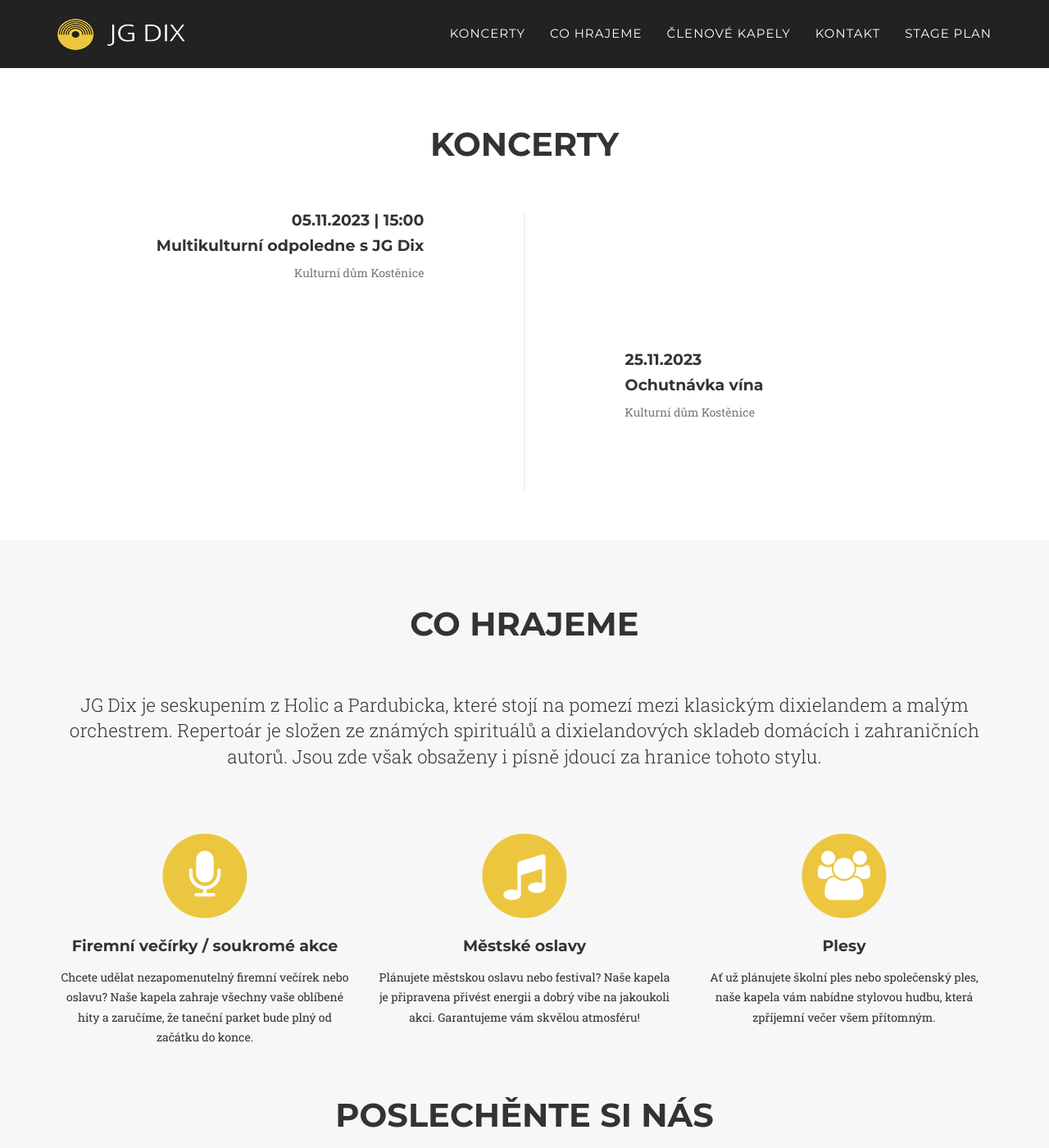
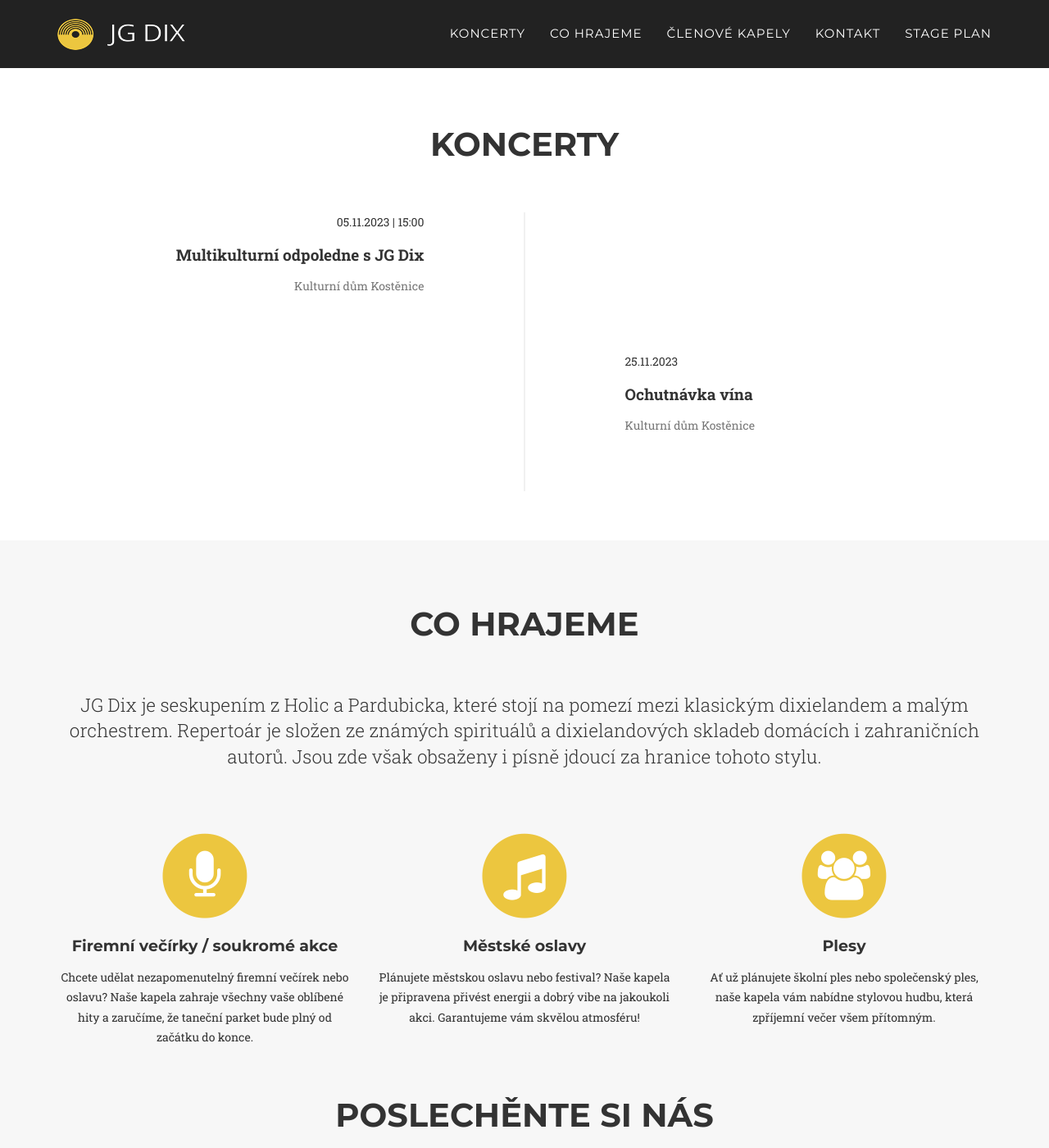
Before and after one commit to skalahonza/jgdix, a Jekyll site: the page built from index.html, in a window 1280 px wide and 1400 px high, scrolled down 616 px. Shown: the whole window at 82% size. Built offline with Jekyll 4.4.1, drawn with Linux system fonts in a browser that asks for light colours; some web fonts are replaced.

Commit message:
Do not use h4 for concerts info

```diff
--- a/_includes/concerts.html
+++ b/_includes/concerts.html
@@ -19,8 +19,16 @@
                         {% endif %}
                             <div class="timeline-panel">
                                 <div class="timeline-heading">
-                                    <h4>{{ concert.date | date: "%d.%m.%Y" }}{% if concert.time and concert.time != "" %} | {{ concert.time }}{% endif %}</h4>
-                                    <h4 class="subheading">{{ concert.title }}</h4>
+                                    <div class="concert-details">
+                                        <p class="concert-date">
+                                            {{ concert.date | date: "%d.%m.%Y" }}
+                                            {% if concert.time and concert.time != "" %}
+                                            | {{ concert.time }}
+                                            {% endif %}
+                                        </p>
+                                        <p class="concert-title">{{ concert.title }}</p>
+                                    </div>
+
                                 </div>
                                 <div class="timeline-body">
                                     <p class="text-muted">{{ concert.venue }}</p>
--- a/_includes/css/agency.css
+++ b/_includes/css/agency.css
@@ -813,3 +813,9 @@ body {
     border-radius: 20px;
     overflow: hidden;
 }
+
+
+.concert-title {
+    font-size: 19px;
+    font-weight: 700;
+}
```
